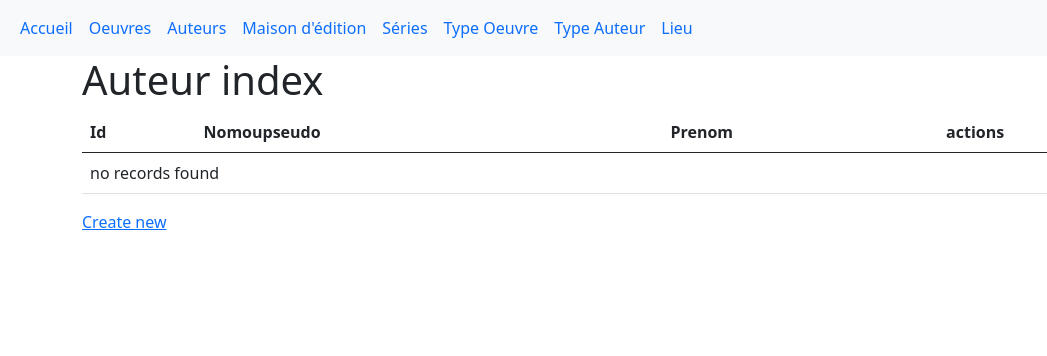
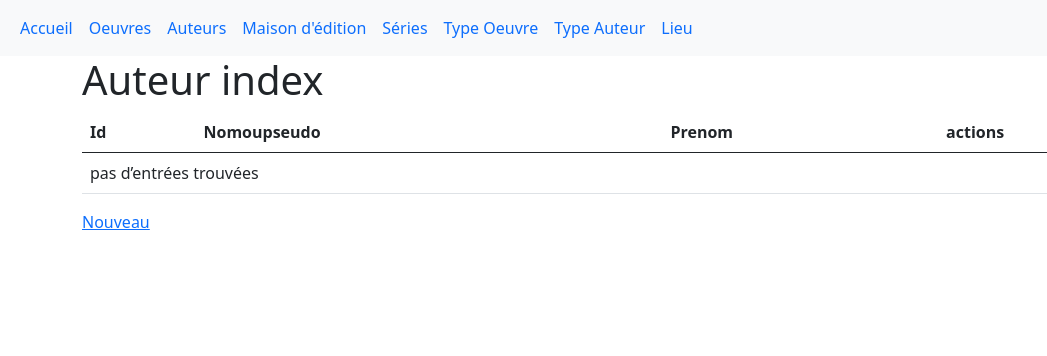
Before and after one commit to yaelchampclaux/ProjetMediatheque, a Symfony app: template site/templates/auteur/index.html.twig in a window 1280 px wide. Shown: the top 356 px of the page, without its empty margins (0-1047 px from the left). Run offline with Twig, Linux system fonts and the light colour scheme; the template is opened without the code that fills it, so the values that code supplies are empty; some libraries are stand-ins or nearby versions.

Commit message:
first commit

```diff
--- a/site/templates/auteur/_delete_form.html.twig
+++ b/site/templates/auteur/_delete_form.html.twig
@@ -1,4 +1,4 @@
 <form method="post" action="{{ path('auteur_delete', {'id': auteur.id}) }}" onsubmit="return confirm('Are you sure you want to delete this item?');">
     <input type="hidden" name="_token" value="{{ csrf_token('delete' ~ auteur.id) }}">
-    <button class="btn">Delete</button>
+    <button class="btn">Effacer</button>
 </form>
--- a/site/templates/auteur/_form.html.twig
+++ b/site/templates/auteur/_form.html.twig
@@ -1,4 +1,4 @@
 {{ form_start(form) }}
     {{ form_widget(form) }}
-    <button class="btn">{{ button_label|default('Save') }}</button>
+    <button class="btn">{{ button_label|default('Enregistrer') }}</button>
 {{ form_end(form) }}
--- a/site/templates/auteur/index.html.twig
+++ b/site/templates/auteur/index.html.twig
@@ -21,17 +21,17 @@
                 <td>{{ auteur.nomoupseudo }}</td>
                 <td>{{ auteur.prenom }}</td>
                 <td>
-                    <a href="{{ path('auteur_show', {'id': auteur.id}) }}">show</a>
-                    <a href="{{ path('auteur_edit', {'id': auteur.id}) }}">edit</a>
+                    <a href="{{ path('auteur_show', {'id': auteur.id}) }}">Voir</a>
+                    <a href="{{ path('auteur_edit', {'id': auteur.id}) }}">Edit</a>
                 </td>
             </tr>
         {% else %}
             <tr>
-                <td colspan="4">no records found</td>
+                <td colspan="4">pas d’entrées trouvées</td>
             </tr>
         {% endfor %}
         </tbody>
     </table>
 
-    <a href="{{ path('auteur_new') }}">Create new</a>
+    <a href="{{ path('auteur_new') }}">Nouveau</a>
 {% endblock %}
--- a/site/templates/auteur/new.html.twig
+++ b/site/templates/auteur/new.html.twig
@@ -1,11 +1,11 @@
 {% extends 'base.html.twig' %}
 
-{% block title %}New Auteur{% endblock %}
+{% block title %}Nouveau{% endblock %}
 
 {% block body %}
-    <h1>Create new Auteur</h1>
+    <h1>Nouveau Auteur</h1>
 
     {{ include('auteur/_form.html.twig') }}
 
-    <a href="{{ path('auteur_index') }}">back to list</a>
+    <a href="{{ path('auteur_index') }}">retour à la liste</a>
 {% endblock %}
--- a/site/templates/auteur/show.html.twig
+++ b/site/templates/auteur/show.html.twig
@@ -22,9 +22,9 @@
         </tbody>
     </table>
 
-    <a href="{{ path('auteur_index') }}">back to list</a>
+    <a href="{{ path('auteur_index') }}">retour à la liste</a>
 
-    <a href="{{ path('auteur_edit', {'id': auteur.id}) }}">edit</a>
+    <a href="{{ path('auteur_edit', {'id': auteur.id}) }}">editer</a>
 
     {{ include('auteur/_delete_form.html.twig') }}
 {% endblock %}
```
Also changed, not shown: site/templates/auteur/edit.html.twig (+4 -4 lines), 1 other file.
